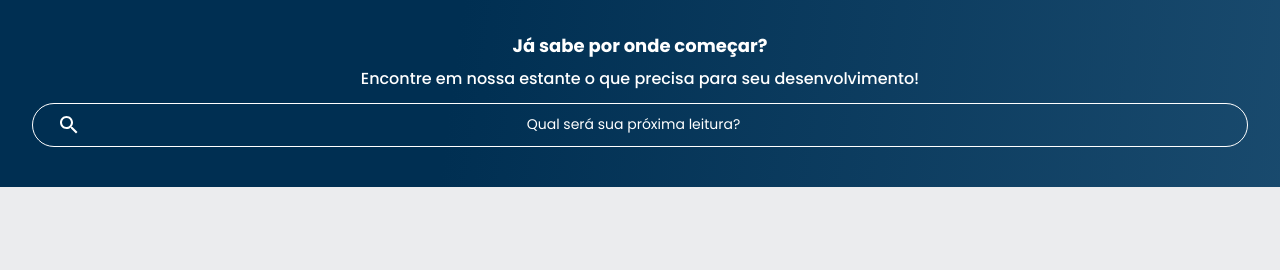
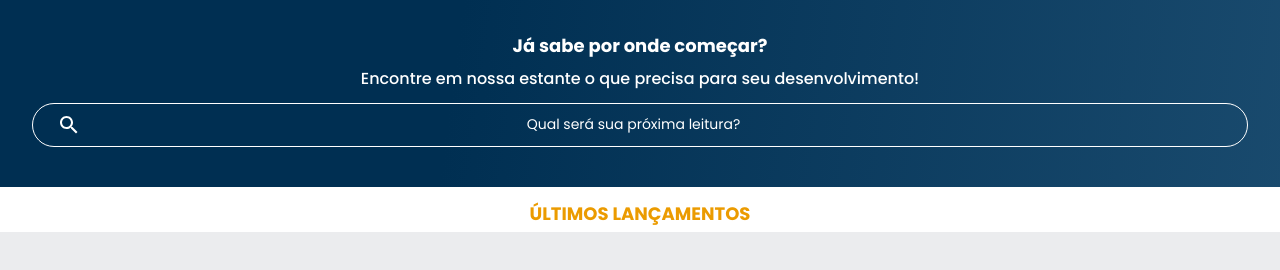
Before and after one commit to rafaellavolpato/AluraBooksRafaella, a plain HTML site: page index.html in a window 1280 px wide. Shown: the part 78-348 px from the top of the page. Drawn offline with Linux system fonts and the light colour scheme.

Commit message:
Add files via upload

```diff
--- a/index.html
+++ b/index.html
@@ -4,13 +4,13 @@
     <head>
 
         <meta charset="UTF-8">
-        <meta name="viewport" content="width-device-width" initial-scale="1.0">
+        <meta name="viewport" content="width-device-width, initial-scale=1.0">
         <title>AluraBooks</title>
-        <link rel="stylesheet" href="style.css">
         <link rel="stylesheet" href="reset.css">
         <link rel="preconnect" href="https://fonts.googleapis.com">
         <link rel="preconnect" href="https://fonts.gstatic.com" crossorigin>
         <link href="https://fonts.googleapis.com/css2?family=Poppins:wght@300;400;500;700&display=swap" rel="stylesheet">
+        <link rel="stylesheet" href="style.css">
 
     </head>
     <body>
@@ -54,6 +54,10 @@
                 <input type="search" class="banner__pesquisa" placeholder="Qual será sua próxima leitura?">
         </section>
 
+        <section class="carrossel">
+            <h2 class="carrossel__titulo">Últimos Lançamentos</h2>
+        </section>
+
     </body>
 
 </html>
--- a/style.css
+++ b/style.css
@@ -1,5 +1,6 @@
 @import url("styles/header.css");
 @import url("styles/banner.css");
+@import url("styles/carrossel.css");
 
 :root {
     --cor-de-fundo: #EBECEE;
--- /dev/null
+++ b/styles/carrossel.css
@@ -0,0 +1,10 @@
+  .carrossel__titulo{
+    color: var(--laranja);
+    background-color: var(--branco);
+    text-align: center;
+    text-transform: uppercase;
+    font-family: var(--fonte-principal);
+    font-size: 18px;
+    font-weight: 700;
+    padding: 1em 0 0.5em 0;
+  }
```
Also changed, not shown: img/ApacheKafka.svg (added), img/Arquitetura.svg (added), img/Construct2.svg (added), img/Javascript.svg (added), img/Liderança.svg (added), img/MetricasAgeis.svg (added), img/UX.svg (added).
